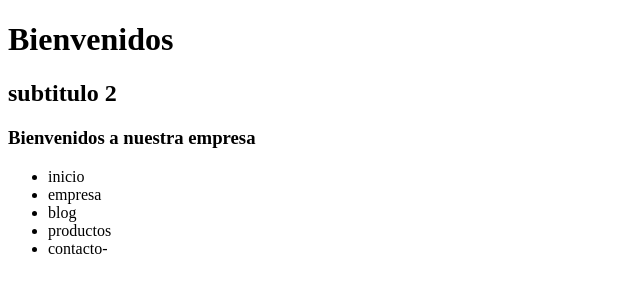
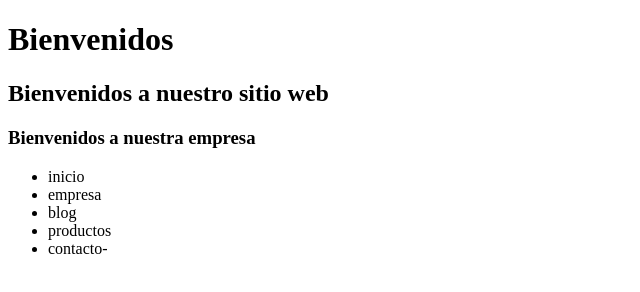
Before and after one commit to Juanmarin2007/proyecto1, a plain HTML site: page index.html in a window 1280 px wide. Shown: the whole page, without its empty margins (0-640 px from the left). Drawn offline with Linux system fonts and the light colour scheme.

Commit message:
Actualizar subtitulo principal

```diff
--- a/index.html
+++ b/index.html
@@ -1,3 +1,4 @@
+
 
 <!DOCTYPE html>
 <html lang="en">
@@ -8,7 +9,7 @@
 </head>
 <body>
     <h1> Bienvenidos </h1>
-    <h2> subtitulo 2</h2>
+    <h2> Bienvenidos a nuestro sitio web </h2>
     <h3>Bienvenidos a nuestra empresa</h3>
     <div class="navegacion">
         <ul>
```
